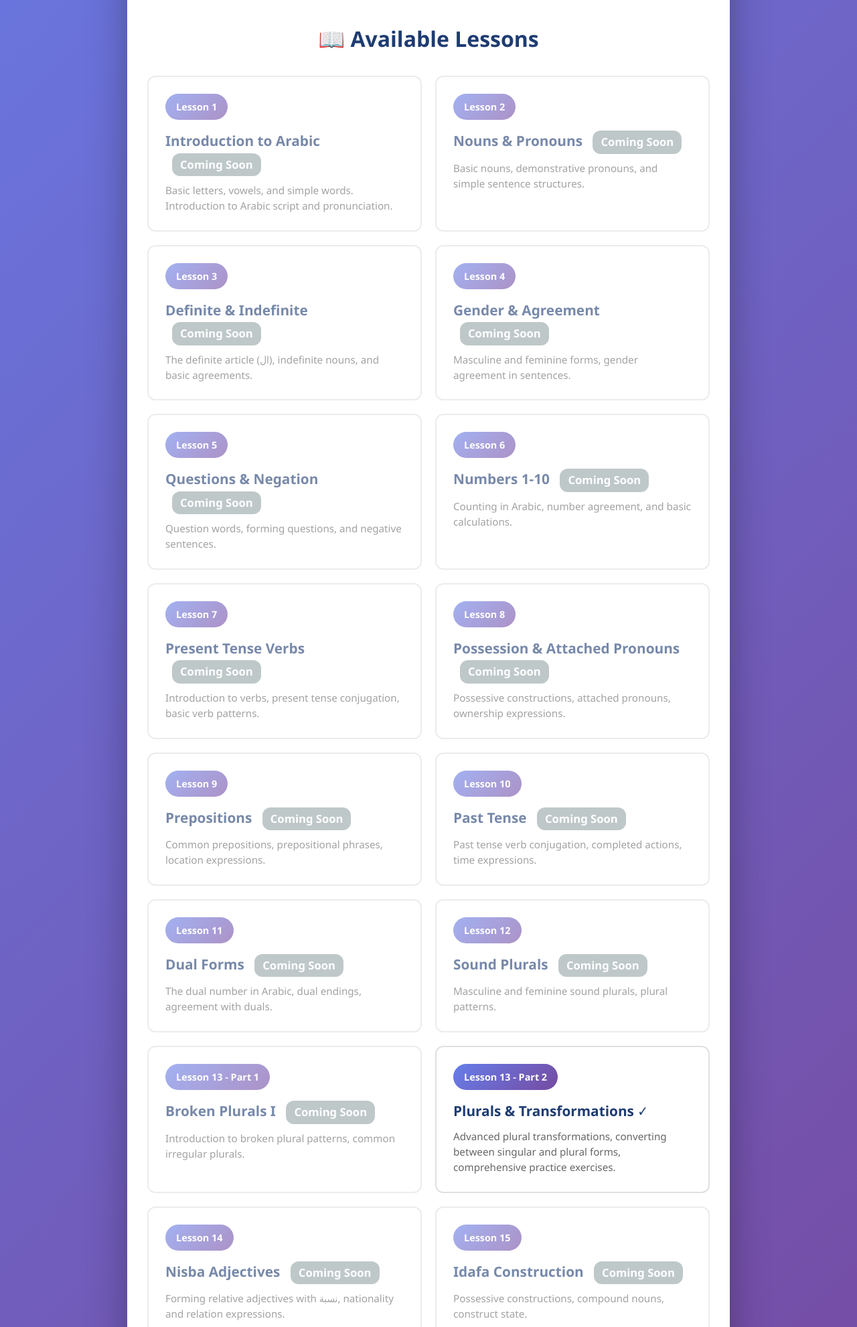
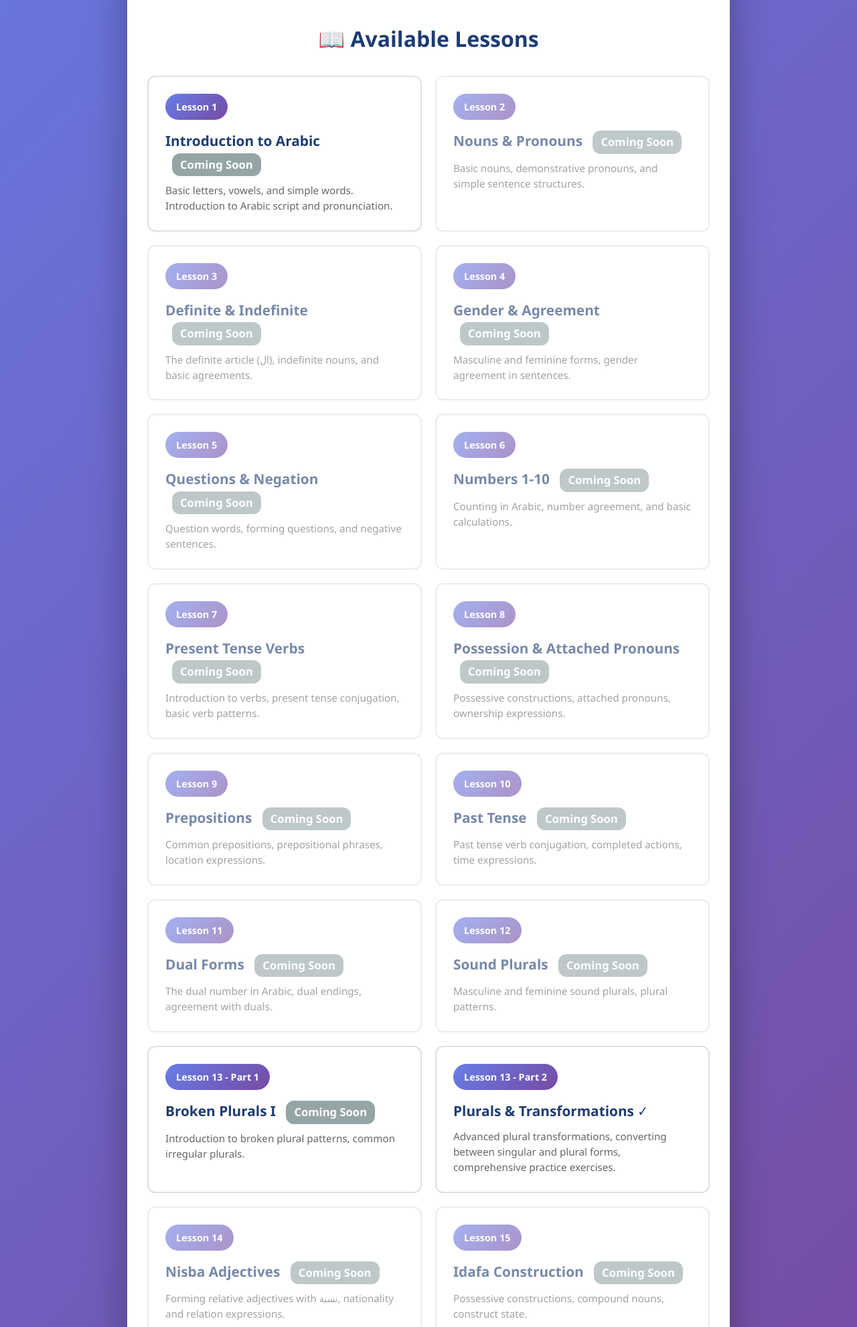
Before and after one commit to tetrasystems/Arabic-lesson, a plain HTML site: page index.html in a window 1280 px wide. Shown: the part 816-2798 px from the top of the page at 67% size. Drawn offline with Linux system fonts and the light colour scheme.

Commit message:
Update index.html

```diff
--- a/index.html
+++ b/index.html
@@ -235,7 +235,7 @@
 
                 <div class="lesson-grid">
                     <!-- Lesson 1 -->
-                    <a href="lesson1.html" class="lesson-card coming-soon">
+                    <a href="lesson1.html" class="lesson-card">
                         <div class="lesson-number">Lesson 1</div>
                         <div class="lesson-title">Introduction to Arabic <span class="coming-soon-badge">Coming Soon</span></div>
                         <div class="lesson-description">Basic letters, vowels, and simple words. Introduction to Arabic script and pronunciation.</div>
@@ -319,7 +319,7 @@
                     </a>
 
                     <!-- Lesson 13 Part 1 -->
-                    <a href="lesson13_part1.html" class="lesson-card coming-soon">
+                    <a href="lesson13_part1.html" class="lesson-card">
                         <div class="lesson-number">Lesson 13 - Part 1</div>
                         <div class="lesson-title">Broken Plurals I <span class="coming-soon-badge">Coming Soon</span></div>
                         <div class="lesson-description">Introduction to broken plural patterns, common irregular plurals.</div>
```
